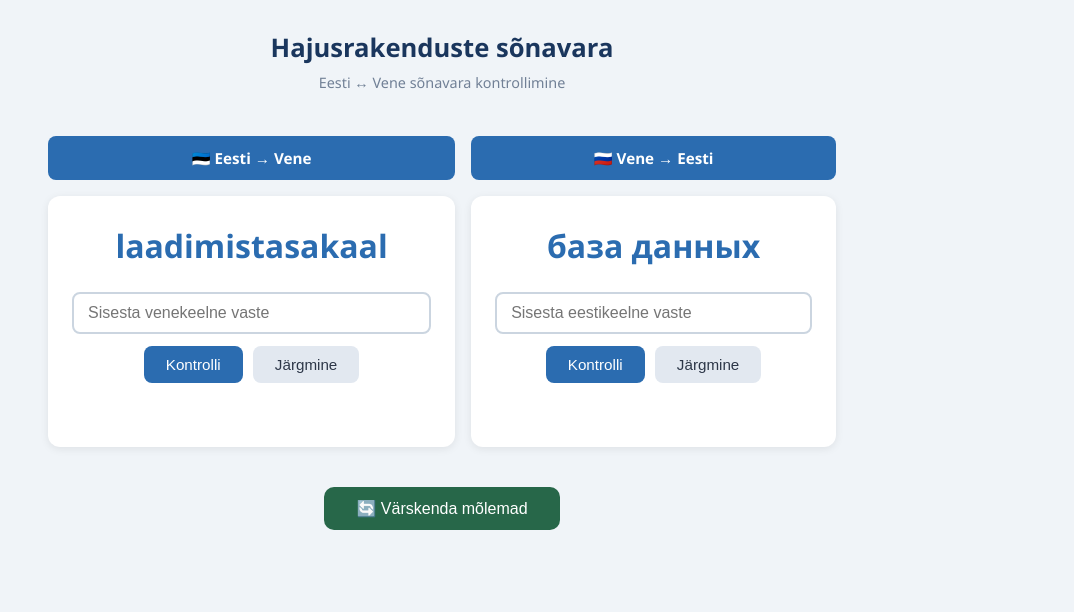
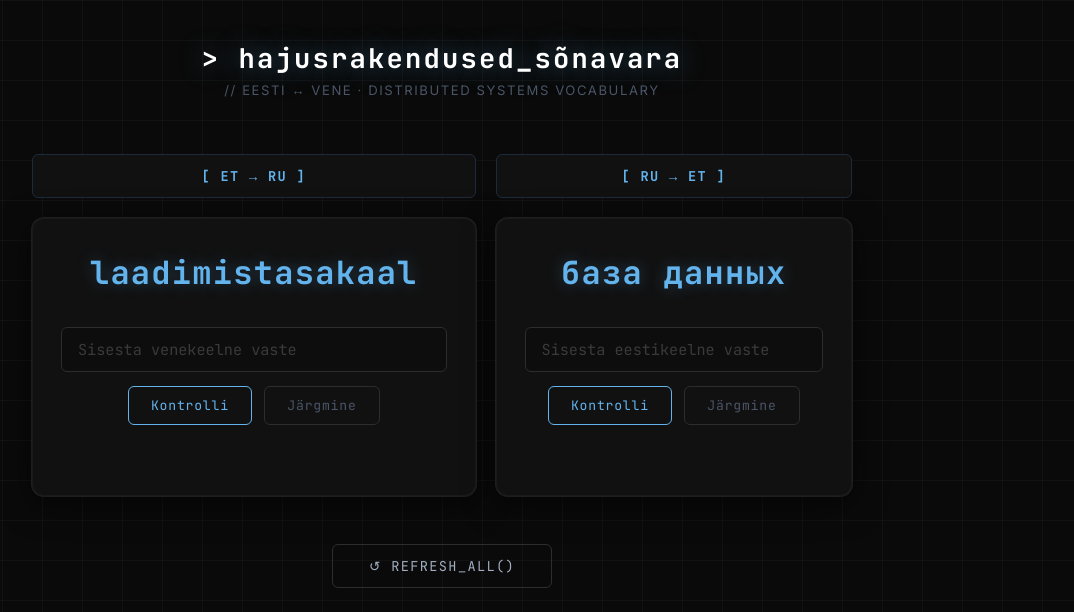
Before and after one commit to Tefix/LiteTracker, a plain HTML site: page index.html in a window 1280 px wide. Shown: the whole page, without its empty margins (198-1272 px from the left). Drawn offline with Linux system fonts and the light colour scheme.

Commit message:
style: dark hacker theme with JetBrains Mono, glow effects, terminal aesthetic

```diff
--- a/index.html
+++ b/index.html
@@ -9,15 +9,15 @@
 </head>
 <body>
 
-    <h1>Hajusrakenduste sõnavara</h1>
-    <p class="subtitle">Eesti ↔ Vene sõnavara kontrollimine</p>
+    <h1>&gt; hajusrakendused_sõnavara</h1>
+    <p class="subtitle">// eesti ↔ vene · distributed systems vocabulary</p>
 
     <!-- Kahe veeruga tabel: veerg 1 = eesti→vene, veerg 2 = vene→eesti -->
     <table class="quiz-table">
         <thead>
             <tr>
-                <th>🇪🇪 Eesti → Vene</th>
-                <th>🇷🇺 Vene → Eesti</th>
+                <th>[ ET → RU ]</th>
+                <th>[ RU → ET ]</th>
             </tr>
         </thead>
         <tbody>
@@ -48,7 +48,7 @@
     </table>
 
     <!-- Värskenda nupp laadib mõlemasse veergu uued juhuslikud sõnad -->
-    <button class="refresh-btn" onclick="refreshAll()">🔄 Värskenda mõlemad</button>
+    <button class="refresh-btn" onclick="refreshAll()">↺ refresh_all()</button>
 
     <script src="script.js"></script>
 </body>
--- a/style.css
+++ b/style.css
@@ -1,4 +1,6 @@
-/* Üldine lehekülje stiil – mobiilisõbralik kujundus */
+@import url('https://fonts.googleapis.com/css2?family=JetBrains+Mono:wght@400;700&family=Inter:wght@400;600;700&display=swap');
+
+/* Üldine lehekülje stiil – tume teemakujundus */
 * {
     box-sizing: border-box;
     margin: 0;
@@ -6,129 +8,193 @@
 }
 
 body {
-    font-family: 'Segoe UI', sans-serif;
-    background: #f0f4f8;
-    color: #2d3748;
+    font-family: 'Inter', sans-serif;
+    background: #0a0a0a;
+    color: #e2e2e2;
     min-height: 100vh;
     display: flex;
     flex-direction: column;
     align-items: center;
-    padding: 30px 16px;
+    padding: 40px 16px;
+    /* Peen ruudustiku taustaefekt */
+    background-image:
+        linear-gradient(rgba(255,255,255,0.03) 1px, transparent 1px),
+        linear-gradient(90deg, rgba(255,255,255,0.03) 1px, transparent 1px);
+    background-size: 40px 40px;
 }
 
+/* Pealkiri koos helendava efektiga */
 h1 {
-    font-size: 1.6rem;
-    margin-bottom: 8px;
-    color: #1a365d;
+    font-family: 'JetBrains Mono', monospace;
+    font-size: 1.7rem;
+    font-weight: 700;
+    letter-spacing: 0.08em;
+    color: #fff;
+    text-shadow: 0 0 24px rgba(99,179,237,0.5);
+    margin-bottom: 6px;
 }
 
 .subtitle {
-    font-size: 0.9rem;
-    color: #718096;
-    margin-bottom: 28px;
+    font-size: 0.82rem;
+    color: #4a5568;
+    letter-spacing: 0.12em;
+    text-transform: uppercase;
+    margin-bottom: 36px;
 }
 
 /* Tabel kahe veeruga */
 .quiz-table {
     width: 100%;
-    max-width: 820px;
+    max-width: 860px;
     border-collapse: separate;
-    border-spacing: 16px;
+    border-spacing: 20px;
 }
 
+/* Tabeli päis */
 .quiz-table th {
-    background: #2b6cb0;
-    color: #fff;
+    background: #111;
+    color: #63b3ed;
     padding: 12px 20px;
-    border-radius: 8px;
-    font-size: 0.95rem;
+    border-radius: 6px;
+    font-family: 'JetBrains Mono', monospace;
+    font-size: 0.85rem;
+    letter-spacing: 0.1em;
     text-align: center;
+    border: 1px solid #1e2a3a;
+    text-transform: uppercase;
 }
 
-/* Iga veeru kaart */
+/* Iga veeru kaart – tume paneel */
 .card {
-    background: #fff;
+    background: #111;
     border-radius: 12px;
-    padding: 28px 24px;
-    box-shadow: 0 2px 8px rgba(0,0,0,0.08);
+    padding: 32px 28px;
+    border: 1px solid #1a1a1a;
+    box-shadow: 0 0 0 1px #1e1e1e, 0 8px 32px rgba(0,0,0,0.6);
     vertical-align: top;
     text-align: center;
+    transition: border-color 0.3s;
 }
 
+.card:hover {
+    border-color: #2d3748;
+}
+
+/* Kuvatav sõna – monoruumifont nagu koodiredaktoris */
 .word-display {
+    font-family: 'JetBrains Mono', monospace;
     font-size: 2rem;
     font-weight: 700;
-    color: #2b6cb0;
-    margin-bottom: 20px;
-    min-height: 48px;
+    color: #63b3ed;
+    margin-bottom: 24px;
+    min-height: 52px;
+    text-shadow: 0 0 16px rgba(99,179,237,0.3);
+    letter-spacing: 0.04em;
 }
 
+/* Sisestusväli */
 input[type="text"] {
     width: 100%;
-    padding: 10px 14px;
-    border: 2px solid #cbd5e0;
-    border-radius: 8px;
-    font-size: 1rem;
+    padding: 11px 16px;
+    background: #0d0d0d;
+    border: 1px solid #2d2d2d;
+    border-radius: 6px;
+    font-family: 'JetBrains Mono', monospace;
+    font-size: 0.95rem;
+    color: #e2e2e2;
     outline: none;
-    transition: border-color 0.2s;
+    transition: border-color 0.2s, box-shadow 0.2s;
 }
 
 input[type="text"]:focus {
-    border-color: #2b6cb0;
+    border-color: #63b3ed;
+    box-shadow: 0 0 0 3px rgba(99,179,237,0.1);
+}
+
+input[type="text"]::placeholder {
+    color: #3a3a3a;
 }
 
 /* Nupud */
 .btn {
     display: inline-block;
-    margin-top: 12px;
+    margin-top: 14px;
     padding: 10px 22px;
-    border: none;
-    border-radius: 8px;
-    font-size: 0.95rem;
+    border: 1px solid transparent;
+    border-radius: 6px;
+    font-family: 'JetBrains Mono', monospace;
+    font-size: 0.82rem;
+    letter-spacing: 0.06em;
     cursor: pointer;
-    transition: background 0.2s;
+    transition: all 0.2s;
 }
 
+/* Kontrolli nupp – sinine ääris */
 .btn-check {
-    background: #2b6cb0;
-    color: #fff;
-    margin-right: 6px;
+    background: transparent;
+    color: #63b3ed;
+    border-color: #63b3ed;
+    margin-right: 8px;
 }
 
-.btn-check:hover { background: #2c5282; }
-
-.btn-next {
-    background: #e2e8f0;
-    color: #2d3748;
+.btn-check:hover {
+    background: #63b3ed;
+    color: #0a0a0a;
 }
 
-.btn-next:hover { background: #cbd5e0; }
+/* Järgmine nupp – hall ääris */
+.btn-next {
+    background: transparent;
+    color: #4a5568;
+    border-color: #2d2d2d;
+}
+
+.btn-next:hover {
+    border-color: #4a5568;
+    color: #a0aec0;
+}
 
 /* Tulemuse sõnum */
 .result {
-    margin-top: 14px;
-    font-size: 0.95rem;
-    font-weight: 600;
+    margin-top: 16px;
+    font-family: 'JetBrains Mono', monospace;
+    font-size: 0.88rem;
+    font-weight: 700;
     min-height: 22px;
+    letter-spacing: 0.04em;
 }
 
-.correct { color: #276749; }
-.wrong   { color: #c53030; }
+.correct {
+    color: #68d391;
+    text-shadow: 0 0 10px rgba(104,211,145,0.4);
+}
+
+.wrong {
+    color: #fc8181;
+    text-shadow: 0 0 10px rgba(252,129,129,0.3);
+}
 
 /* Värskenda kõik nupp */
 .refresh-btn {
-    margin-top: 24px;
-    padding: 12px 32px;
-    background: #276749;
-    color: #fff;
-    border: none;
-    border-radius: 10px;
-    font-size: 1rem;
+    margin-top: 28px;
+    padding: 12px 36px;
+    background: transparent;
+    color: #a0aec0;
+    border: 1px solid #2d2d2d;
+    border-radius: 6px;
+    font-family: 'JetBrains Mono', monospace;
+    font-size: 0.85rem;
+    letter-spacing: 0.1em;
+    text-transform: uppercase;
     cursor: pointer;
-    transition: background 0.2s;
+    transition: all 0.2s;
 }
 
-.refresh-btn:hover { background: #22543d; }
+.refresh-btn:hover {
+    border-color: #63b3ed;
+    color: #63b3ed;
+    box-shadow: 0 0 16px rgba(99,179,237,0.1);
+}
 
 /* Reageerimine väiksematele ekraanidele */
 @media (max-width: 600px) {
```
